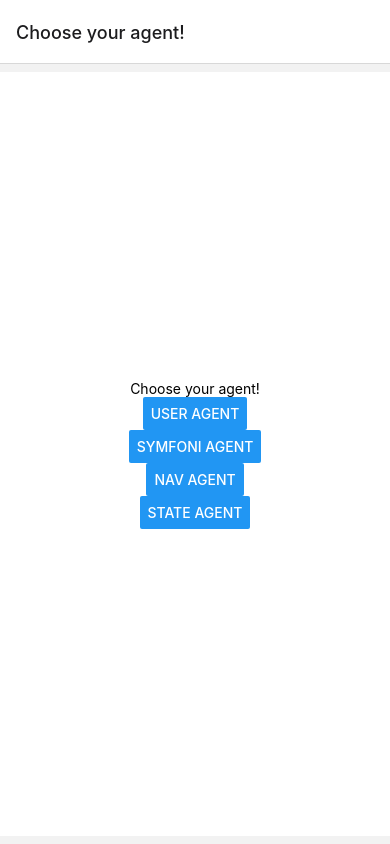
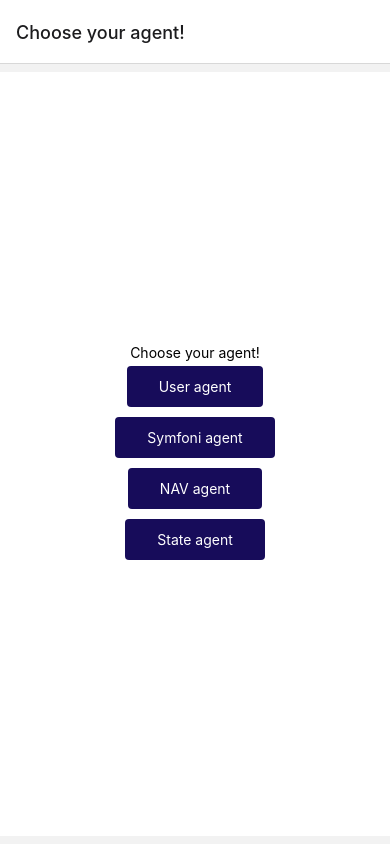
Before and after one commit to symfoni/bachelor, a React Native app: screen /Login in a window 390 px wide. Built offline with nearby package versions, Linux system fonts and the light colour scheme.

Commit message:
the view now uses custom navigation button component

```diff
--- a/app/views/LoginView.tsx
+++ b/app/views/LoginView.tsx
@@ -1,5 +1,6 @@
 import { StatusBar } from 'expo-status-bar';
 import { Button, Text, View } from 'react-native';
+import NavigationButton from '../components/navigationButton';
 import { styles } from '../styles';
 
 // TODO: Fix type issue, it is not safe to have 'any' as type here
@@ -10,28 +11,26 @@ export default function LoginView( { navigation }: any ) {
 			<Text>Choose your agent!</Text>
 			<StatusBar style="auto" />
 
-			<Button
+			<NavigationButton
 				title='User agent'
-				onPress={()=> navigation.navigate('UserHome') }
+				onPress={()=> navigation.navigate('UserHome')}
+			></NavigationButton>
 
-			/>
-
-			<Button
+			<NavigationButton
 				title='Symfoni agent'
 				onPress={()=>navigation.navigate('SymfoniHome')}
+			></NavigationButton>
 
-			/>
-
-			<Button
+			<NavigationButton
 				title='NAV agent'
 				onPress={()=>navigation.navigate('NAVHome')}
-			/>
+			></NavigationButton>
 
-			<Button
+			<NavigationButton
 				title='State agent'
 				onPress={()=>navigation.navigate('StateHome')}
+			></NavigationButton>
 
-			/>
 		</View>
 	);
 }
--- a/app/views/NavHomeView.tsx
+++ b/app/views/NavHomeView.tsx
@@ -1,6 +1,7 @@
 import React from 'react';
 import { Alert, Button } from 'react-native';
 import { Text, View } from 'react-native';
+import NavigationButton from '../components/navigationButton';
 import { styles } from '../styles';
 
 export default function NAVHomeView(){
@@ -8,10 +9,10 @@ export default function NAVHomeView(){
 		<View style={styles.container}>
 			<Text>This is the NAV home page.</Text>
 
-			<Button
+			<NavigationButton
 				title='Søk dagpenger'
 				onPress={()=>{Alert.alert('test','test');}}
-			></Button>
+			></NavigationButton>
 
 		</View>
 	);
--- a/app/views/StateHomeView.tsx
+++ b/app/views/StateHomeView.tsx
@@ -1,6 +1,7 @@
 import React from 'react';
 import { Alert, Button } from 'react-native';
 import { Text, View } from 'react-native';
+import NavigationButton from '../components/navigationButton';
 import { styles } from '../styles';
 
 export default function StateHomeView(){
@@ -8,10 +9,10 @@ export default function StateHomeView(){
 		<View style={styles.container}>
 			<Text>This is the state home page.</Text>
 
-			<Button
+			<NavigationButton
 				title='Create personVC'
 				onPress={()=>Alert.alert('test','test')}
-			></Button>
+			></NavigationButton>
 
 		</View>
 	);
--- a/app/views/SymfoniHomeView.tsx
+++ b/app/views/SymfoniHomeView.tsx
@@ -1,6 +1,7 @@
 import React from 'react';
 import { Alert, Button } from 'react-native';
 import { Text, View } from 'react-native';
+import NavigationButton from '../components/navigationButton';
 import { styles } from '../styles';
 
 export default function SymfoniHomeView(){
@@ -8,15 +9,15 @@ export default function SymfoniHomeView(){
 		<View style={styles.container}>
 			<Text>This is the symfoni home page.</Text>
 
-			<Button
+			<NavigationButton
 				title='Create employment contract'
 				onPress={()=> Alert.alert('Test','Test')}
-			></Button>
+			></NavigationButton>
 
-			<Button
+			<NavigationButton
 				title='Create termination contract'
 				onPress={()=> Alert.alert('Test','Test')}
-			></Button>
+			></NavigationButton>
 
 		</View>
 	);
--- a/app/views/UserHomeView.tsx
+++ b/app/views/UserHomeView.tsx
@@ -1,6 +1,7 @@
 import React from 'react';
 import { Alert, Button } from 'react-native';
 import { Text, View } from 'react-native';
+import NavigationButton from '../components/navigationButton';
 import { styles } from '../styles';
 
 export default function UserHomeView(){
@@ -8,20 +9,20 @@ export default function UserHomeView(){
 		<View style={styles.container}>
 			<Text>This is the user home page.</Text>
 
-			<Button
+			<NavigationButton
 				title='Recieve VC'
 				onPress={()=> Alert.alert('Test','Test')}
-			></Button>
+			></NavigationButton>
 
-			<Button
+			<NavigationButton
 				title='List VCs'
 				onPress={()=> Alert.alert('Test','Test')}
-			></Button>
+			></NavigationButton>
 
-			<Button
+			<NavigationButton
 				title='Send VP'
 				onPress={()=> Alert.alert('Test','Test')}
-			></Button>
+			></NavigationButton>
 
 		</View>
 	);
```
